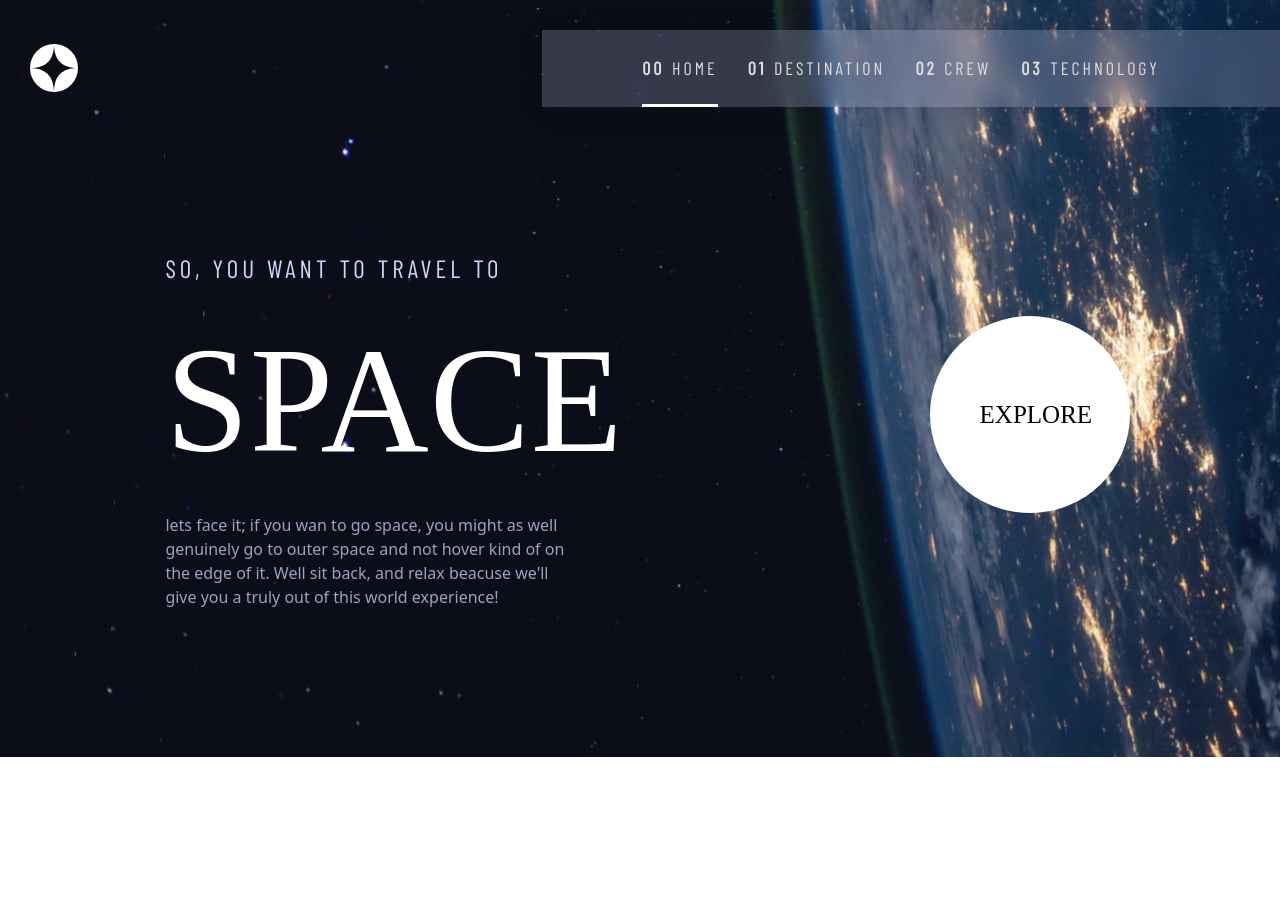
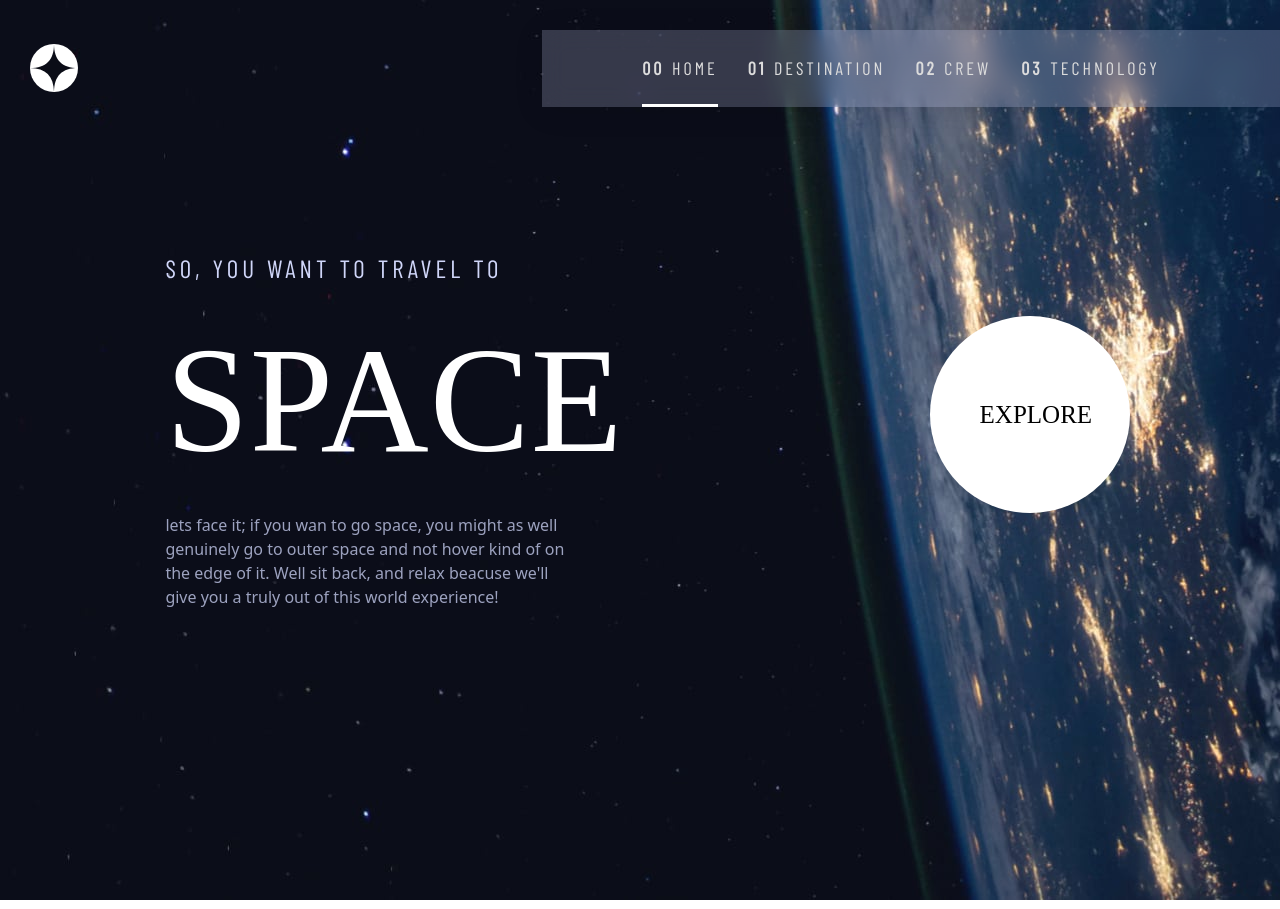
Before and after one commit to lawrenceprieto/space-tourism, a React (Vite) app: page / in a window 1280 px wide. Before the commit the page ends 800 px from the top, so only its background shows below. Built offline with nearby package versions, Linux system fonts and the light colour scheme; a web font is replaced by a local one.

Commit message:
adjust padding of homepage

```diff
--- a/src/pages/homepage.jsx
+++ b/src/pages/homepage.jsx
@@ -4,7 +4,7 @@ function Homepage() {
     return(
         <>
             <div className="body-hp">
-                <div className="container-fluid pb-5">
+                <div className="container-fluid" style={{paddingBottom: "200px"}}>
                     <div className="home-dest">
                         <div className="home-det">
                             <div className="home-heading1">so, you want to travel to</div>
```
